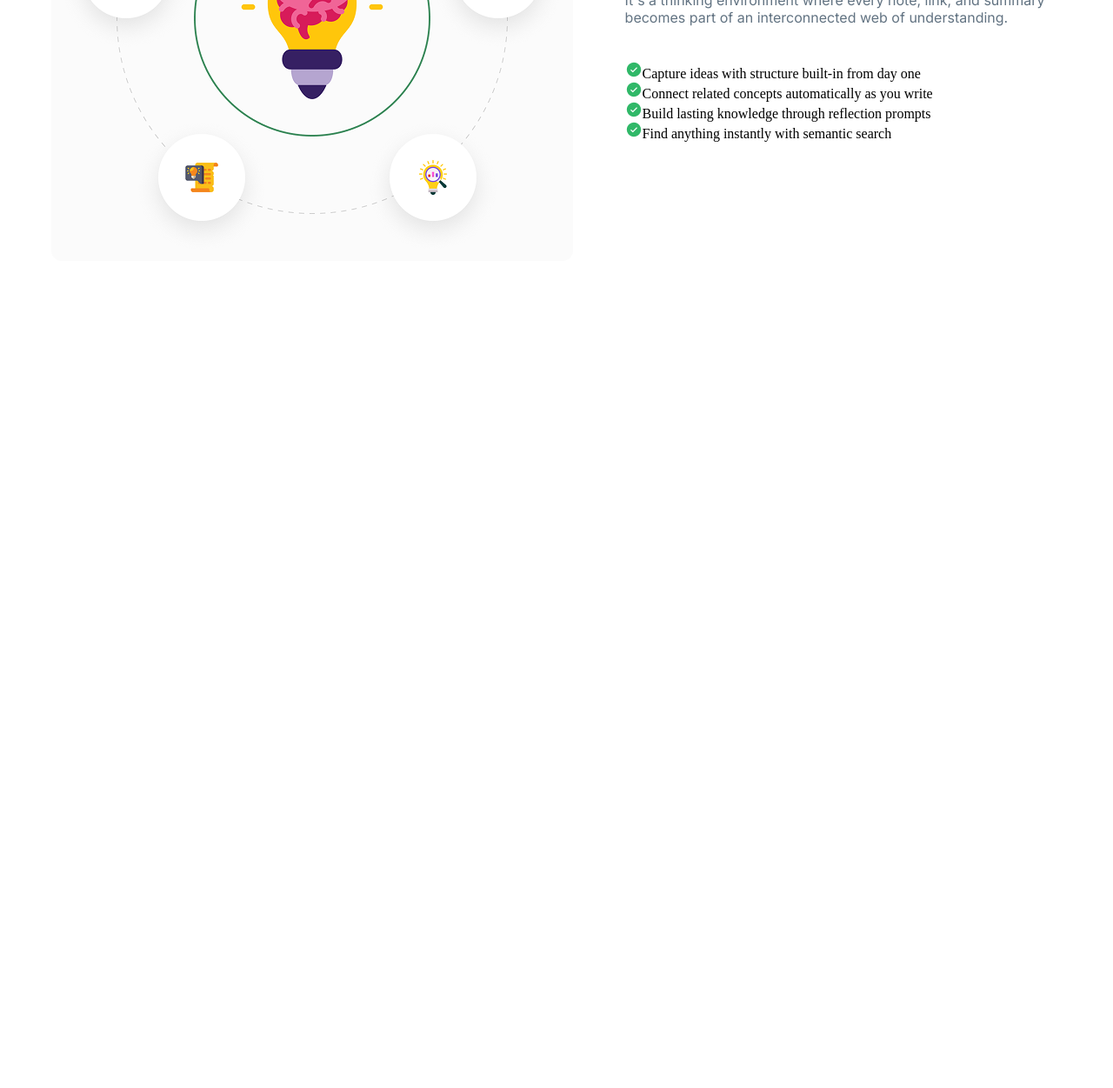
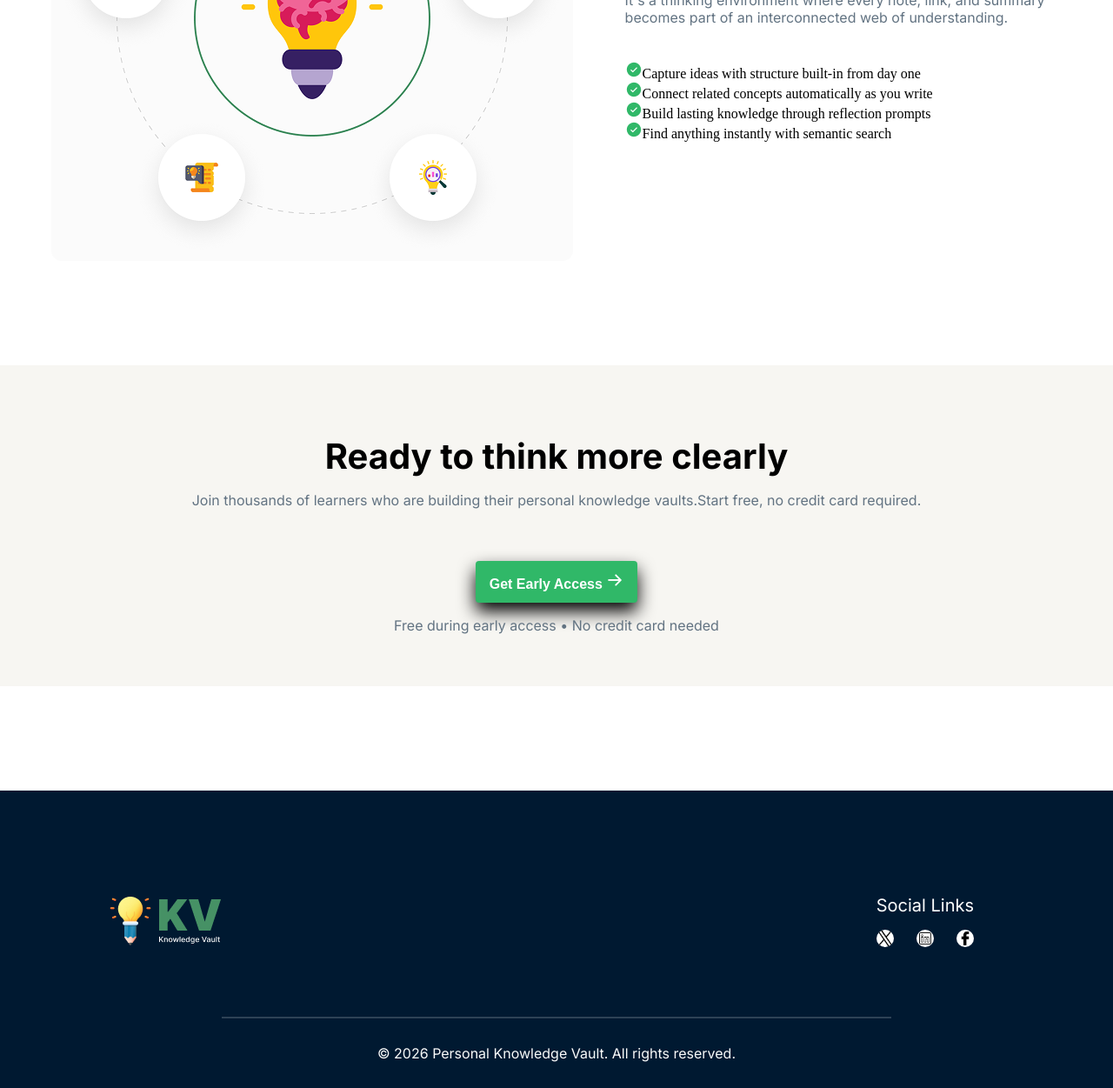
Before and after one commit to munna-cell/batch13-A01, a plain HTML site: page index.html in a window 1280 px wide. Shown: the part 1699-2950 px from the top of the page at 87% size. Before the commit the page ends 1999 px from the top, so only its background shows below. Drawn offline with Linux system fonts and the light colour scheme.

Commit message:
update all

```diff
--- a/index.html
+++ b/index.html
@@ -85,9 +85,35 @@
             </div>
         </section>
 
+        <!-- early access section  -->
+
+       <section class="early-access">
+        <div class="early-access-container">
+            <h4 class="early-heading inter-font">Ready to think more clearly</h4>
+            <P class="early-description inter-font">Join thousands of learners who are building their personal knowledge vaults.Start free, no credit card required.</P>
+            <button class="common-btn btn-shadow">Get Early Access <img src="assets/ArrowRight.png" alt=""></button>
+            <p class="early-description inter-font">Free during early access • No credit card needed</p>
+        </div>
+       </section>
+
     </main>
 
     <footer>
+        <!-- footer  -->
+        <section class="footer-section">
+            <div class="footer-container">
+                <img src="assets/logo-footer.png" alt="">
+                <div class="footer-img">
+                    <p class="inter-font footer-description">Social Links</p>
+                    <div class="footer-icons"><img class="footer-icon" src="assets/twitter.png" alt="">
+                    <img class="footer-icon" src="assets/social.png" alt="">
+                    <img class="footer-icon" src="assets/facebook.png" alt="">
+                </div>
+                </div>
+            </div>
+            <hr class="hr-line">
+            <p class="copyright inter-font">&copy; 2026 Personal Knowledge Vault. All rights reserved.</p>
+        </section>
 
     </footer>
 </body>
--- a/styles/styles.css
+++ b/styles/styles.css
@@ -268,3 +268,53 @@ nav li a {
     padding-top: 16px;
     padding-bottom: 60px;
 }
+
+/* footer section  */
+
+.footer-section{
+    margin-top: 120px;
+    background: var(--Style, rgba(0, 25, 49, 1));
+}
+
+.footer-container{
+   display: flex;
+   justify-content: space-between;
+   padding: 120px 120px 80px 120px;
+}
+
+.footer-icons{
+    display: flex;
+    justify-content: space-between;
+}
+
+.footer-icon{
+    width: 20px;
+    height: 20px;
+    background-color: #FFFFFF;
+    border-radius: 1000px;
+}
+
+.footer-img{
+    padding-right: 40px;
+}
+
+.footer-description{
+    font-weight: 400;
+    font-size: 20px;
+    color: #FFFFFF;
+    padding-bottom: 16px;
+}
+
+.copyright{
+    color: #FAFAFA;
+    text-align: center;
+    padding-bottom: 30px;
+    padding-top: 30px;
+}
+
+.hr-line{
+    border: 1px solid rgba(229, 231, 235, 1);
+    opacity: 0.2;
+    width: 60%;
+    margin: 0 auto;
+}
```
